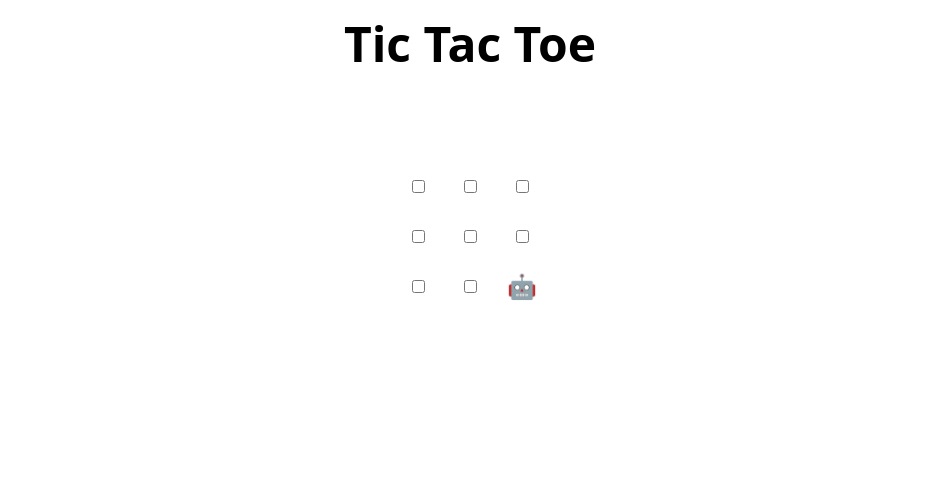
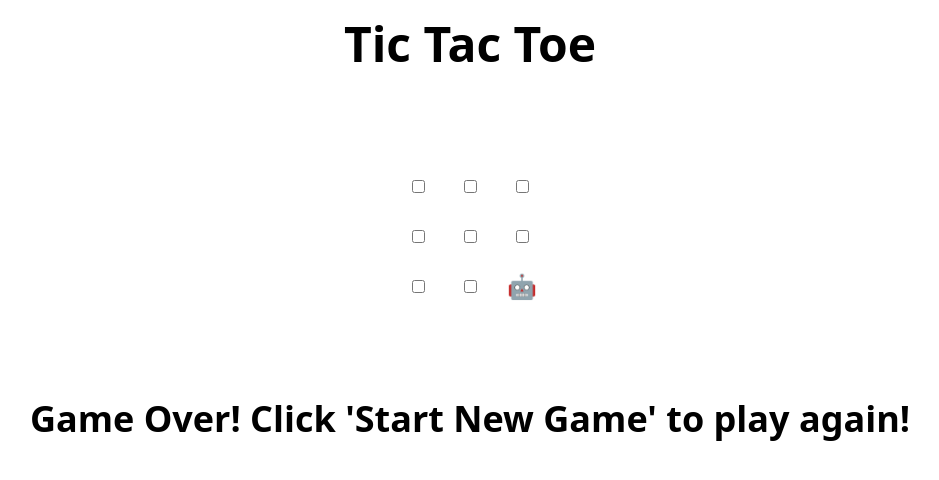
Before and after one commit to Elmehdi-Erraji/skills-review-pull-requests, a plain HTML site: page index.html in a window 1280 px wide. Shown: the whole page, without its empty margins (170-1109 px from the left). Drawn offline with Linux system fonts and the light colour scheme.

Commit message:
Update index.html

```diff
--- a/index.html
+++ b/index.html
@@ -46,6 +46,7 @@
     <td><input type="checkbox" /></td>
   </tr>
 </table>
+<h2>Game Over! Click 'Start New Game' to play again!</h2>
 
 <h2 hidden>Game over, refresh to play again 🧑‍💻 🤖!</h2>
 
```
